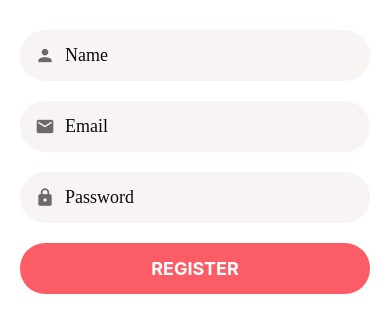
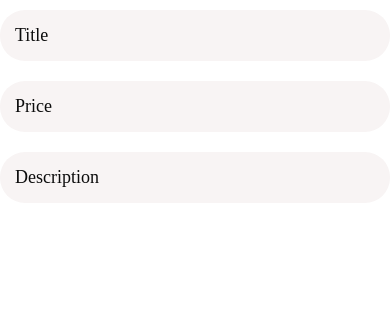
Before and after one commit to KitchiHerbst/react-native-shopping-app, a React Native app: screen / in a window 390 px wide. Shown: the top 332 px of the page. Built offline with nearby package versions, Linux system fonts and the light colour scheme.

Commit message:
listingeditscreen

```diff
--- a/App.js
+++ b/App.js
@@ -1,9 +1,9 @@
 import React from "react";
 
-import LoginScreen from "./screens/LoginScreen";
-import RegisterScreen from "./screens/RegisterScreen";
+import ListingEditScreen from "./screens/ListingEditScreen";
+
 
 
 export default function App() {
-  return <RegisterScreen />;
+  return <ListingEditScreen />;
 }
--- /dev/null
+++ b/screens/ListingEditScreen.js
@@ -0,0 +1,32 @@
+import React from "react";
+import { StyleSheet } from "react-native";
+import * as Yup from "yup";
+
+import { AppForm, AppFormField } from "../components/forms";
+import Screen from "../components/Screen";
+
+export default function ListingEditScreen() {
+  const validationSchema = Yup.object().shape({
+    title: Yup.string().required().min(1).label("Title"),
+    price: Yup.number().required().min(1).max(10000).label("Price"),
+    category: Yup.string().required().label("Category"),
+    description: Yup.string().max(250).label("Description"),
+  });
+
+  return (
+    <Screen>
+      <AppForm
+        initialValues={{ title: "", price: "", category: "", description: "" }}
+        onSubmit={(values) => console.log(values)}
+        validationSchema={validationSchema}
+      >
+        <AppFormField name="title" placeholder="Title" />
+        <AppFormField name="price" placeholder="Price" />
+
+        <AppFormField name="description" placeholder="Description" />
+      </AppForm>
+    </Screen>
+  );
+}
+
+const styles = StyleSheet.create({ screen: { padding: 10 } });
--- a/screens/RegisterScreen.js
+++ b/screens/RegisterScreen.js
@@ -34,7 +34,7 @@ export default function RegisterScreen() {
           autoCapitalize="none"
           autoCorrect={false}
           keyboardType="email-address"
-          textContentType="emailaddress"
+          textContentType="emailAddress"
         />
         <AppFormField
           name="password"
```
